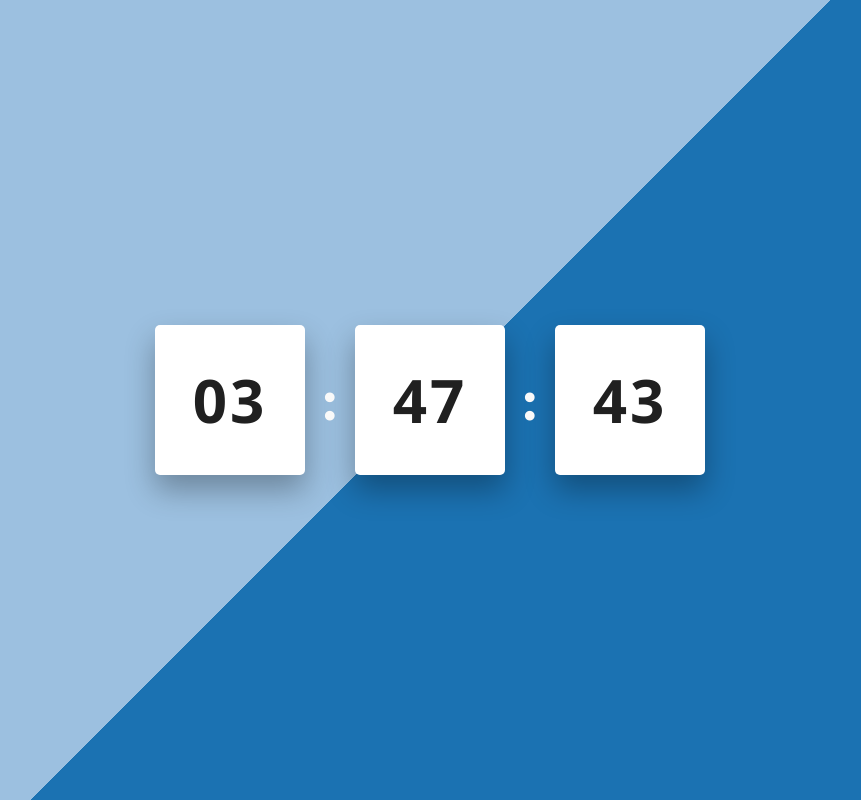
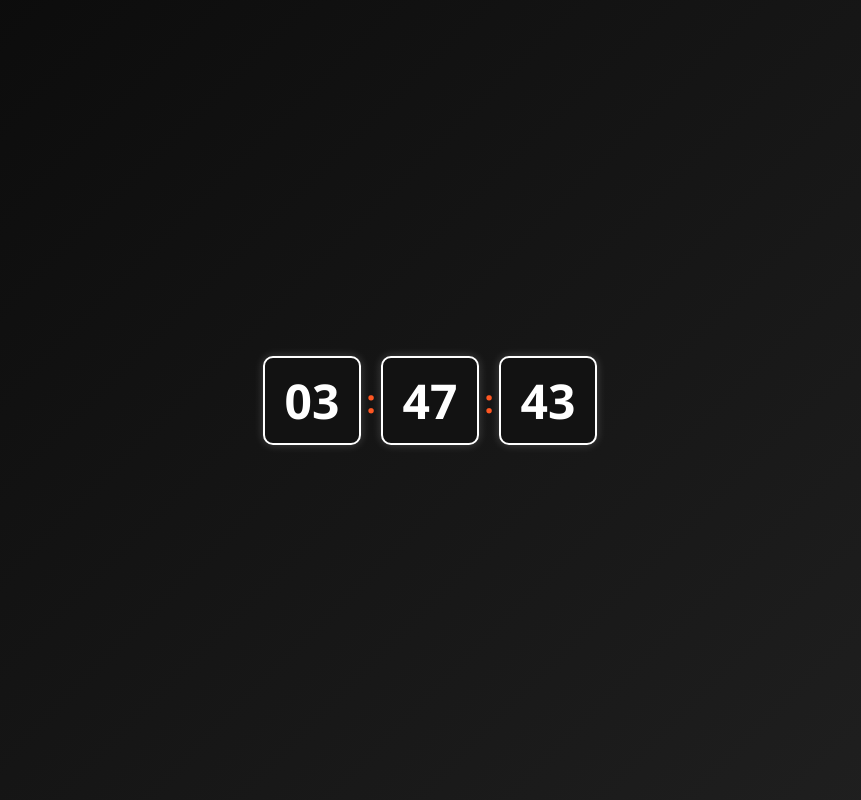
Before and after one commit to sudarshanchakra/simple-clock, a plain HTML site: page index.html in a window 1280 px wide. Shown: the whole page, without its empty margins (210-1071 px from the left). Drawn offline with nearby package versions, Linux system fonts and the light colour scheme.

Commit message:
Update index.html

```diff
--- a/index.html
+++ b/index.html
@@ -1,84 +1,68 @@
 <!DOCTYPE html>
 <html lang="en">
 <head>
-    <title>Digital Clock with JavaScript</title>
+    <title>Stylish Digital Clock</title>
     <link rel="stylesheet" href="https://fonts.googleapis.com/css2?family=Open+Sans:wght@700&display=swap">
     <style>
-        * {
-            padding: 0;
+        body {
+            background: linear-gradient(135deg, #0a0a0a, #212121);
+            display: flex;
+            justify-content: center;
+            align-items: center;
+            height: 100vh;
             margin: 0;
-            box-sizing: border-box;
         }
-        body {
-            height: 100vh;
-            background: linear-gradient(135deg, #9cc0e0 50%, #1b72b2 50%);
+
+        .clock {
+            display: flex;
+            font-family: 'Open Sans', sans-serif;
         }
-        .clock {
-            width: 550px;
-            height: 150px;
-            position: absolute;
-            transform: translate(-50%, -50%);
-            top: 50%;
-            left: 50%;
-            display: flex;
-            align-items: center;
-            justify-content: space-between;
+
+        .digit {
+            background-color: #121212;
+            border-radius: 10px;
+            box-shadow: 0 0 10px rgba(255, 255, 255, 0.2);
+            color: #ffffff;
+            font-size: 3rem;
+            padding: 10px 20px;
+            margin: 0 5px;
+            border: 2px solid white;
         }
-        .clock div {
-            position: relative;
-            background-color: #ffffff;
-            height: 100%;
-            width: 150px;
-            display: flex;
-            align-items: center;
-            justify-content: center;
-            font-family: 'Open Sans', sans-serif;
-            font-size: 60px;
-            color: #202020;
-            border-radius: 5px;
-            box-shadow: 0 15px 30px rgba(0, 0, 0, 0.3);
-            letter-spacing: 3px;
-        }
-        .clock span {
-            font-weight: bolder;
-            font-size: 60px;
-            color: white;
+
+        .divider {
+            font-weight: bold;
+            color: #ff5722;
+            font-size: 2rem;
+            align-self: center;
         }
     </style>
 </head>
 <body>
     <div class="clock">
-        <div id="hour">00</div>
-        <span>:</span>
-        <div id="minute">00</div>
-        <span>:</span>
-        <div id="seconds">00</div>
+        <div class="digit" id="hour">00</div>
+        <div class="divider">:</div>
+        <div class="digit" id="minute">00</div>
+        <div class="divider">:</div>
+        <div class="digit" id="seconds">00</div>
     </div>
     <script>
-        var hour = document.getElementById("hour");
-        var minute = document.getElementById("minute");
-        var seconds = document.getElementById("seconds");
+        function updateClock() {
+            const hour = document.getElementById("hour");
+            const minute = document.getElementById("minute");
+            const seconds = document.getElementById("seconds");
 
-        var clock = setInterval(function time() {
-            var date_now = new Date();
-            var hr = date_now.getHours();
-            var min = date_now.getMinutes();
-            var sec = date_now.getSeconds();
-
-            if (hr < 10) {
-                hr = "0" + hr;
-            }
-            if (min < 10) {
-                min = "0" + min;
-            }
-            if (sec < 10) {
-                sec = "0" + sec;
-            }
+            const date = new Date();
+            const hr = String(date.getHours()).padStart(2, "0");
+            const min = String(date.getMinutes()).padStart(2, "0");
+            const sec = String(date.getSeconds()).padStart(2, "0");
 
             hour.textContent = hr;
             minute.textContent = min;
             seconds.textContent = sec;
-        }, 1000);
+        }
+
+        updateClock();
+        setInterval(updateClock, 1000);
     </script>
 </body>
 </html>
```
